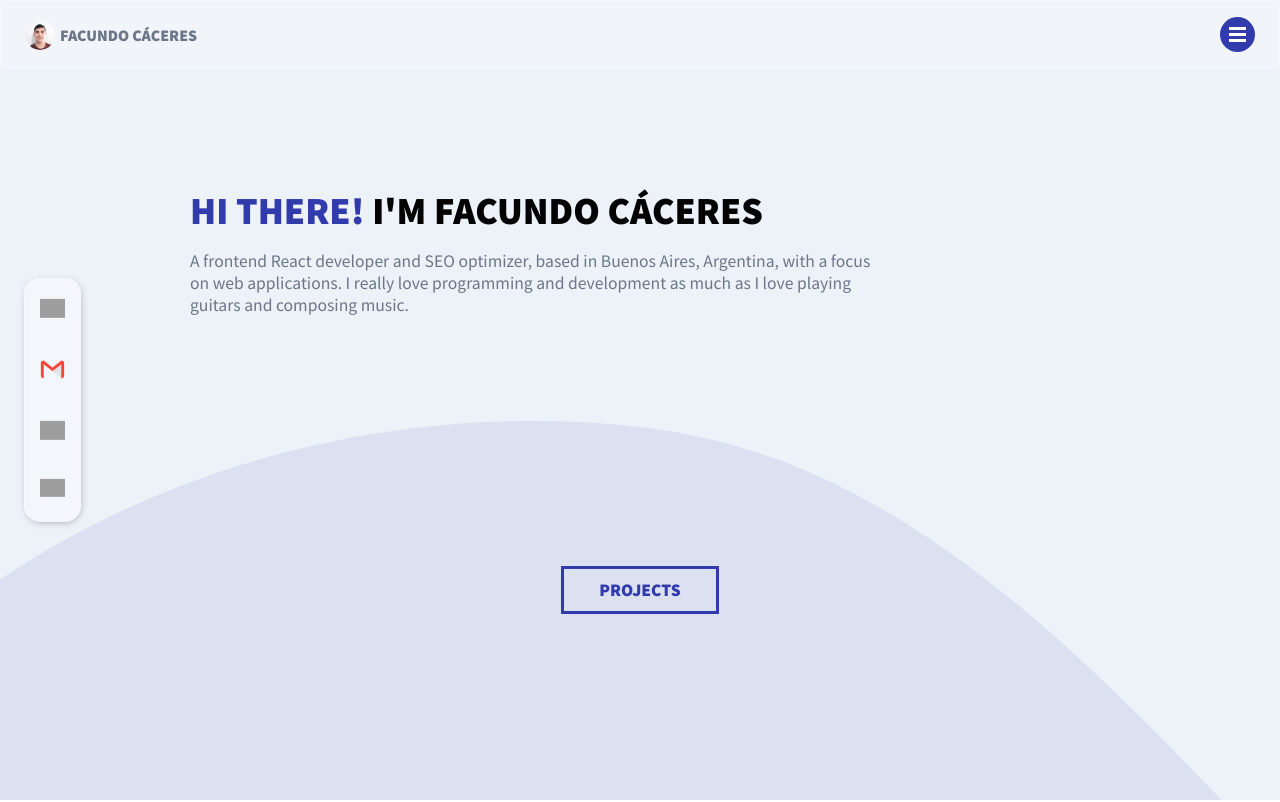
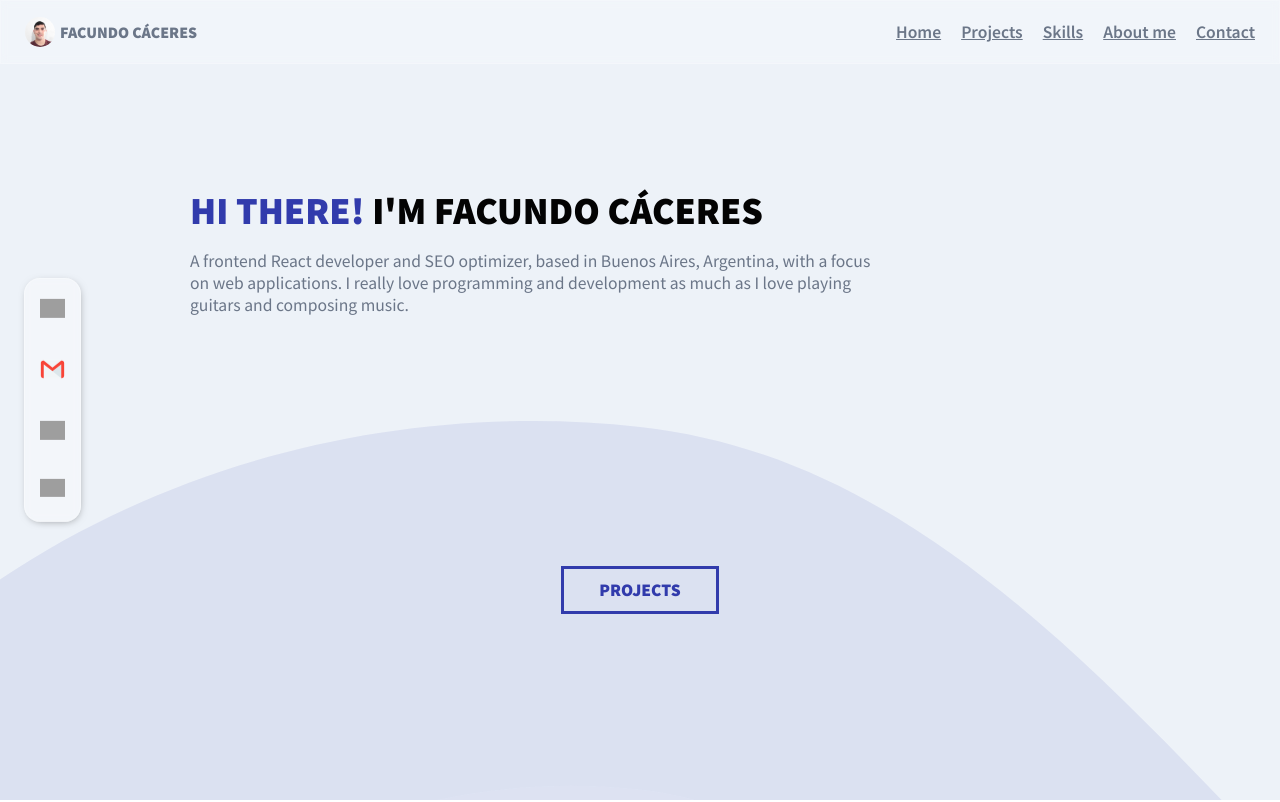
Before and after one commit to facudam/portfolio, a React (Vite) app: page / in a window 1280 px wide. Shown: the top 802 px of the page. Built offline with nearby package versions, Linux system fonts and the light colour scheme; grey boxes are pictures that could not be loaded.

Commit message:
Desktop responsive nav styles added

```diff
--- a/src/components/Nav/Nav.css
+++ b/src/components/Nav/Nav.css
@@ -92,7 +92,6 @@
     font-size: 1.3rem;
     font-weight: 600;
     padding-bottom: 5px;
-
     text-transform: uppercase;
     cursor: pointer;
 }
@@ -101,3 +100,27 @@
     color: var(--color-font);
     text-decoration: underline;
 }
+
+@media screen and (min-width: 750px) {
+    .hamburger-menu {
+        display: none;
+    }
+    .nav-container nav {
+        position: static;
+        width: auto;
+        height: auto;
+        padding: 0px;
+        background-color: transparent;
+        box-shadow: none;
+    }
+    .nav-container nav ul {
+        flex-direction: row;
+    }
+    .nav-container nav ul li {
+        font-size: 1.1rem;
+        padding-bottom: 0;
+        text-transform: none;
+        cursor: pointer;
+    }
+
+}
```
